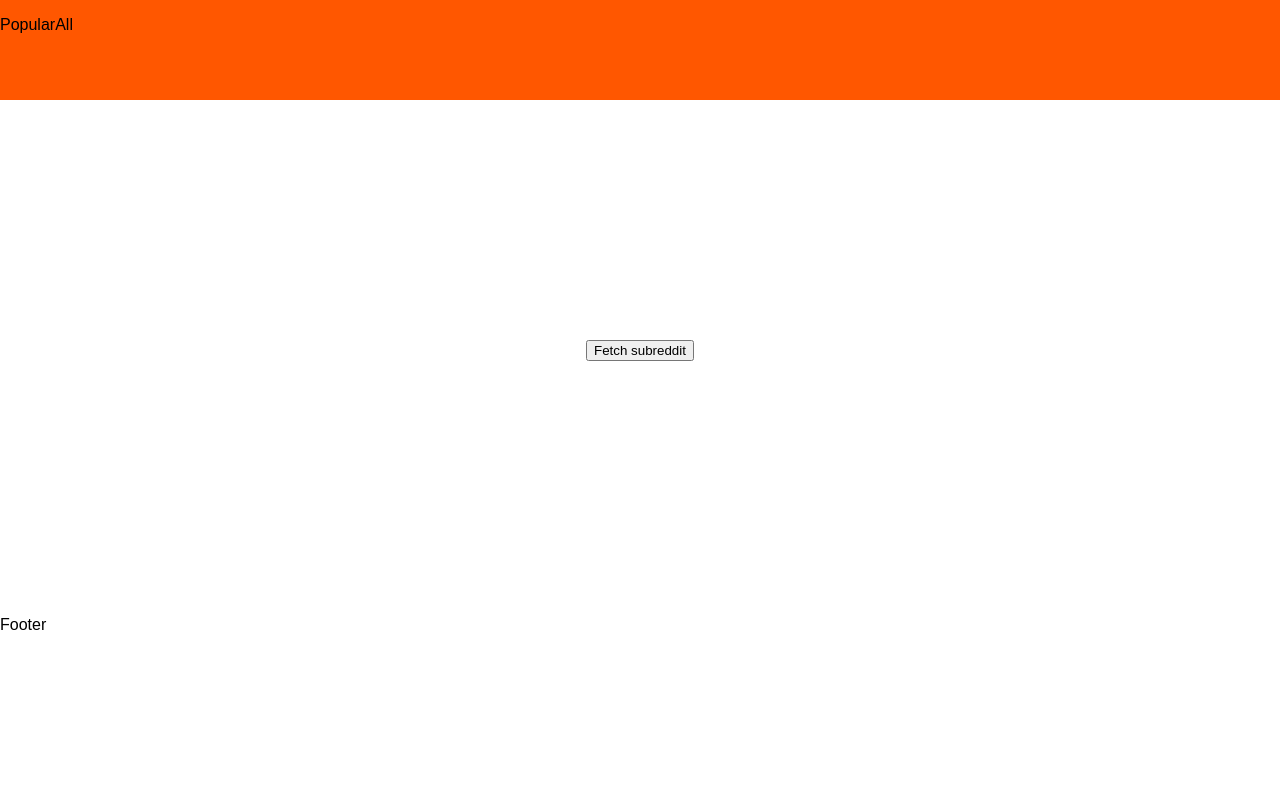
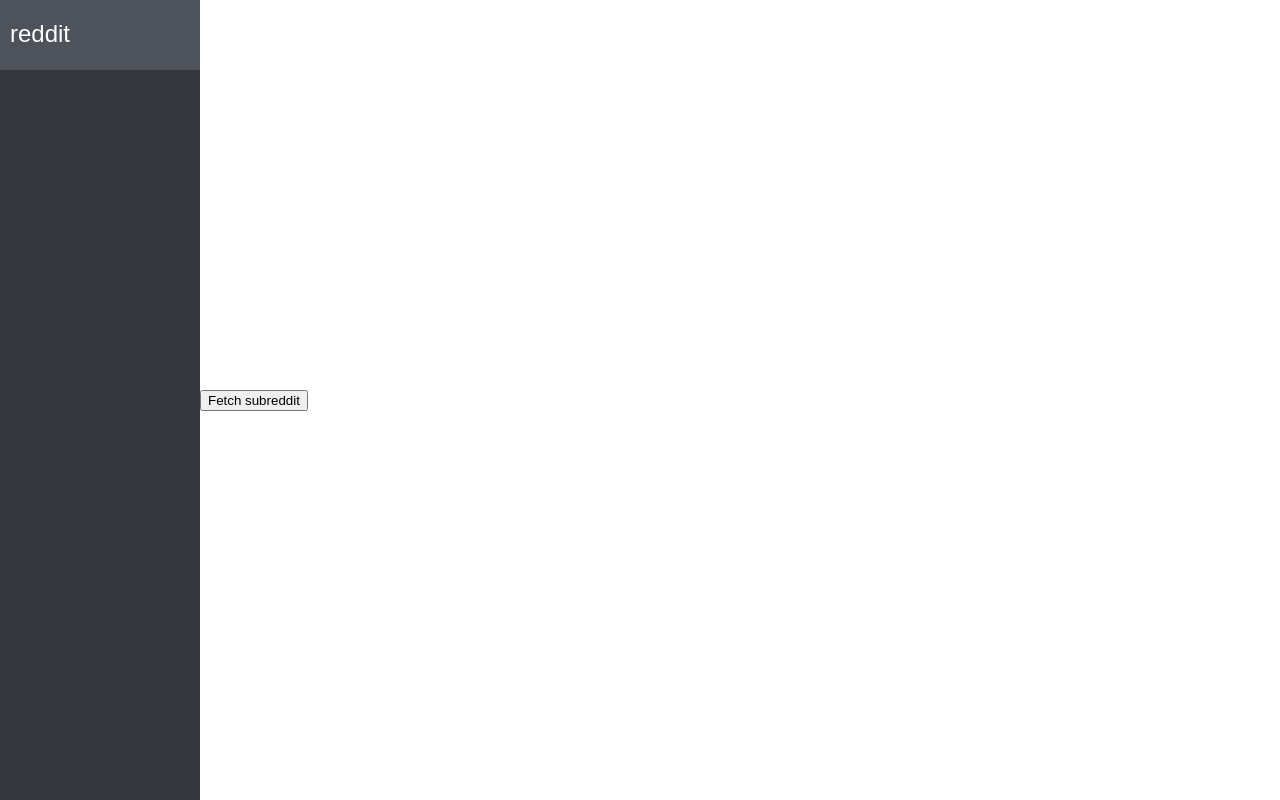
Before and after one commit to patrickhuang94/react-reddit, a React (Create React App) app: page / in a window 1280 px wide. Built offline with nearby package versions, Linux system fonts and the light colour scheme; what react-router-redux would draw is missing.

Commit message:
Add left side menu bar

```diff
--- a/src/components/App.js
+++ b/src/components/App.js
@@ -1,28 +1,33 @@
 import React from 'react'
 
-import Header from './header'
+import Menu from './menu'
 import Home from './home'
-import Footer from './footer'
+// import Footer from './footer'
 
 import logo from '../logo.svg'
 import '../App.css'
 
-const mainContainer = {
-	display: 'flex',
-	flexDirection:' column',
-}
-
-const headingContainer = {
-	marginTop: '20px'
+const styles = {
+	mainContainer: {
+		display: 'flex',
+		// flexDirection:' column',
+		// backgroundColor: 'yellow',
+		height: '100vh'
+	},
+	headingContainer: {
+		marginTop: '20px'
+	}
 }
 
 class App extends React.Component {
+
 	render() {
+
 		return (
-			<div style={mainContainer}>
-				<Header />
+			<div style={styles.mainContainer}>
+				<Menu />
 				<Home />
-				<Footer />
+				{/*<Footer />*/}
 			</div>
 		)
 	}
--- /dev/null
+++ b/src/components/menu.js
@@ -0,0 +1,35 @@
+import React from 'react'
+
+const styles = {
+  leftMenu: {
+		width: '200px',
+		display: 'flex',
+		flexDirection: 'column',
+		backgroundColor: '#35363B'
+  },
+  redditHeaderContainer: {
+    height: '70px',
+    backgroundColor: '#4E525A'
+  },
+  redditHeader: {
+    margin: '20px 15px 15px 10px',
+    fontSize: 24,
+    color: 'white'
+  }
+}
+
+class Menu extends React.Component {
+
+  render () {
+
+    return (
+      <div style={styles.leftMenu}>
+        <div style={styles.redditHeaderContainer}>
+          <p style={styles.redditHeader}>reddit</p>
+        </div>
+      </div>
+    )
+  }
+}
+
+export default Menu
```
